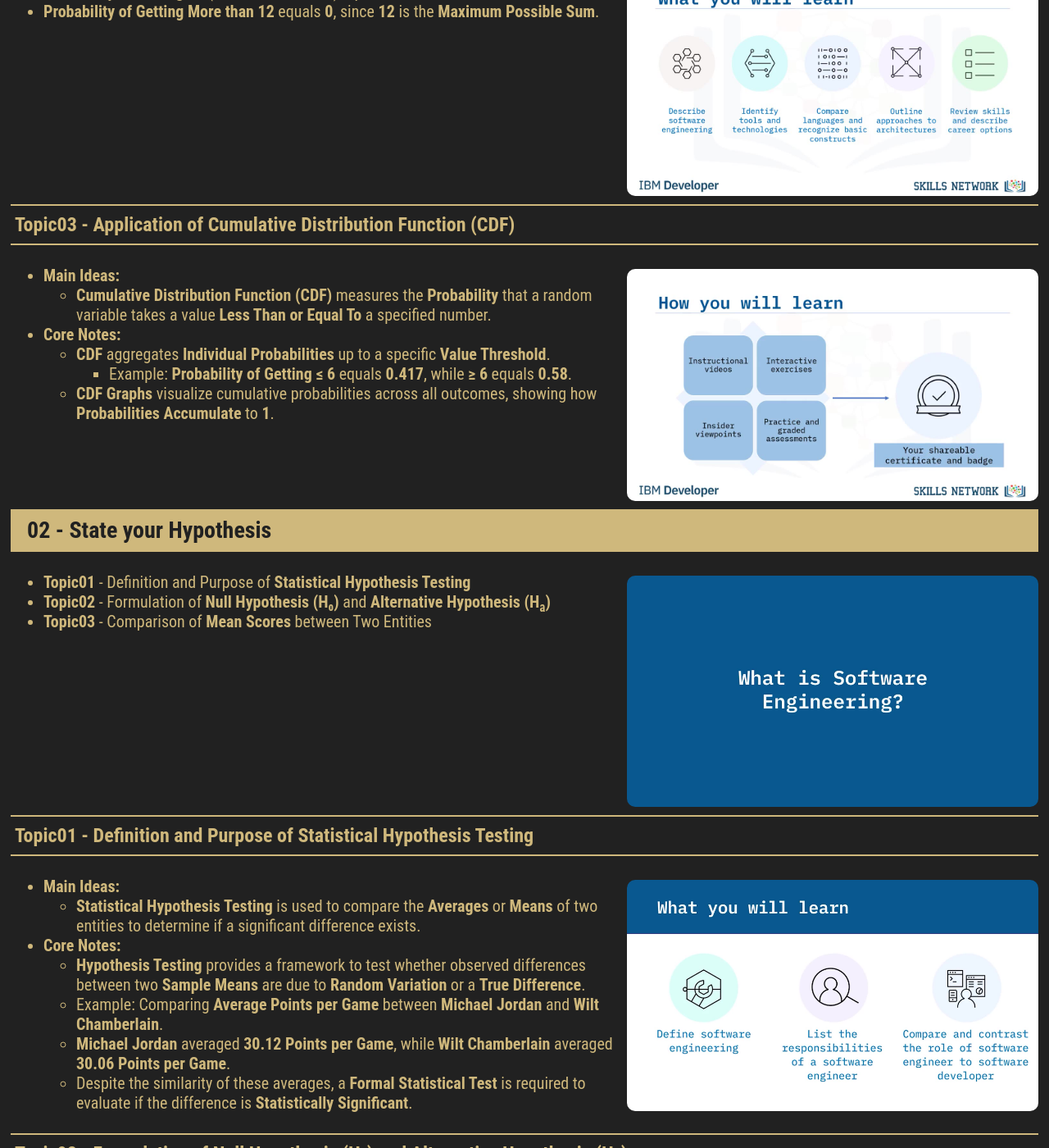
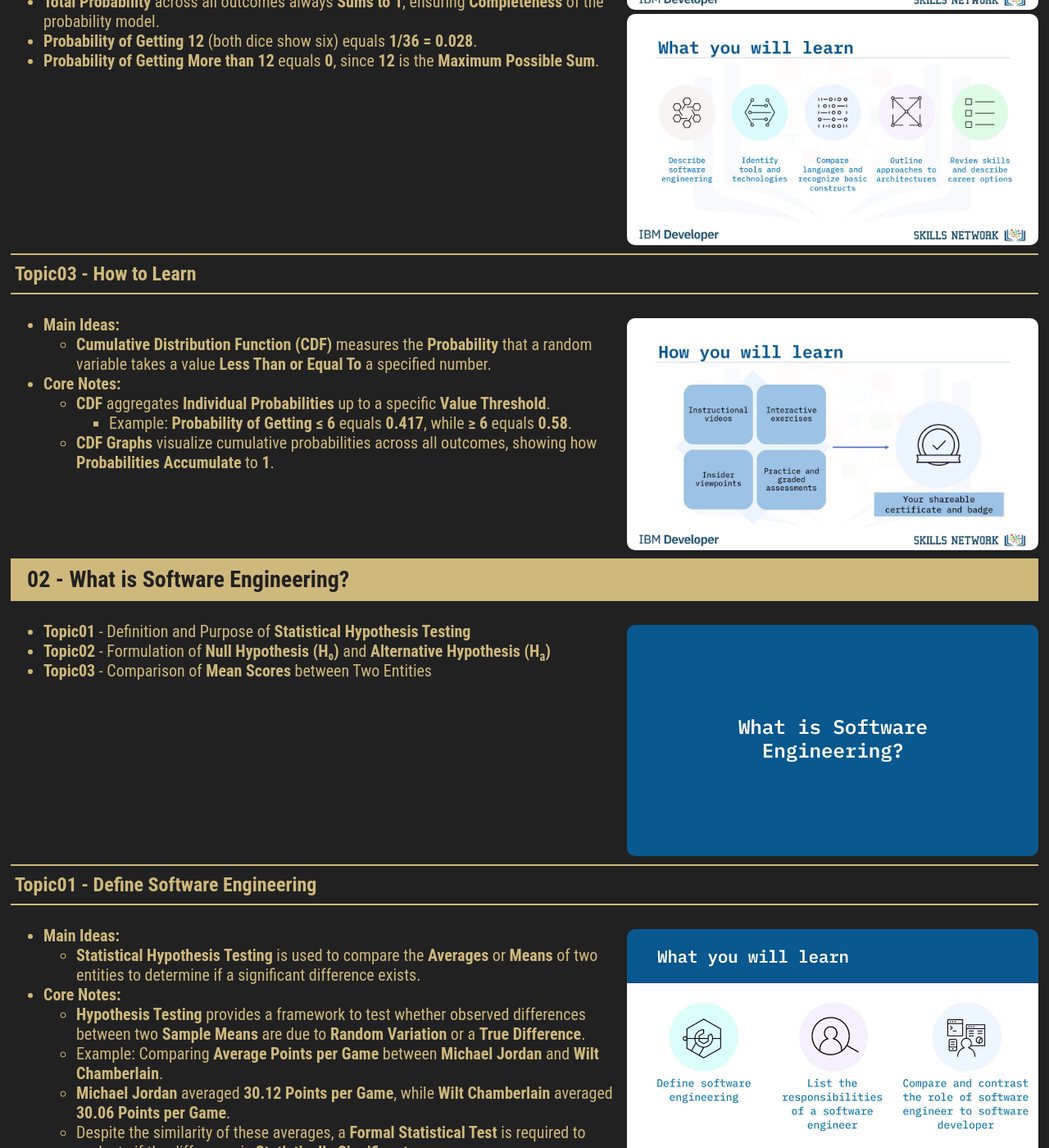
Before and after one commit to milanfx/milanfx.github.io, a Jekyll site: the page built from test.md, in a window 1280 px wide and 1400 px high, scrolled down 1946 px. Shown: the whole window at 82% size. Built offline with Jekyll 4.4.1, drawn with Linux system fonts in a browser that asks for light colours; our own code applies the rules of GitHub Pages for plain Markdown files; some of the changed text lies outside the part shown.

Commit message:
Update course topics and structure in test.md

```diff
--- a/test.md
+++ b/test.md
@@ -10,7 +10,7 @@ permalink: /DS05M5/
 - **04 - T distribution**
 - **05 - Probability of Getting a High or Low Teaching Evaluation**
 
-## 01 - Random Numbers and Probability Distributions
+## 01 - Course Introduction
 
 <div style="display:grid; grid-template-columns: 6fr 4fr;"><div markdown="1" style="min-width:0;">
 
@@ -19,7 +19,12 @@ permalink: /DS05M5/
 - **Topic03** - Application of **Cumulative Distribution Function (CDF)**
 - **Topic04** - Modeling with **Normal Distribution** using **Mean** and **Standard Deviation**
 
-</div><div style="text-align:center;"><br><img src="/images/M101.jpg" style="max-width:100%; border-radius:10px;"></div></div>
+</div><div style="text-align:center;">
+    <br><img src="/images/M101.jpg" style="max-width:100%; border-radius:10px;">
+</div></div>
+
+
+### 01 - Define Software Engineering
 
 <div style="display:grid; grid-template-columns: 6fr 4fr;"><div markdown="1" style="min-width:0;">
 
@@ -50,7 +55,7 @@ permalink: /DS05M5/
 
 </div><div style="text-align:center;"><br><img src="/images/M102.jpg" style="max-width:100%; border-radius:10px;"></div></div>
 
-### Topic02 - Structure and Interpretation of Probability Distributions
+### Topic02 - Course Introdution
 
 <div style="display:grid; grid-template-columns: 6fr 4fr;"><div markdown="1" style="min-width:0;">
 
@@ -67,9 +72,12 @@ permalink: /DS05M5/
 - **Probability of Getting 12** (both dice show six) equals **1/36 = 0.028**.
 - **Probability of Getting More than 12** equals **0**, since **12** is the **Maximum Possible Sum**.
 
-</div><div style="text-align:center;"><br><img src="/images/M103.jpg" style="max-width:100%; border-radius:10px;"><img src="/images/M104.jpg" style="max-width:100%; border-radius:10px;"></div></div>
+</div><div style="text-align:center;">
+    <br><img src="/images/M103.jpg" style="max-width:100%; border-radius:10px;">
+    <br><img src="/images/M104.jpg" style="max-width:100%; border-radius:10px;">
+</div></div>
 
-### Topic03 - Application of Cumulative Distribution Function (CDF)
+### Topic03 - How to Learn
 
 <div style="display:grid; grid-template-columns: 6fr 4fr;"><div markdown="1" style="min-width:0;">
 
@@ -81,9 +89,11 @@ permalink: /DS05M5/
         - Example: **Probability of Getting ≤ 6** equals **0.417**, while **≥ 6** equals **0.58**.
     - **CDF Graphs** visualize cumulative probabilities across all outcomes, showing how **Probabilities Accumulate** to **1**.
 
-</div><div style="text-align:center;"><br><img src="/images/M105.jpg" style="max-width:100%; border-radius:10px;"></div></div>
+</div><div style="text-align:center;">
+    <br><img src="/images/M105.jpg" style="max-width:100%; border-radius:10px;">
+</div></div>
 
-## 02 - State your Hypothesis
+## 02 - What is Software Engineering?
 
 <div style="display:grid; grid-template-columns: 6fr 4fr;"><div markdown="1" style="min-width:0;">
 
@@ -91,9 +101,11 @@ permalink: /DS05M5/
 - **Topic02** - Formulation of **Null Hypothesis (H₀)** and **Alternative Hypothesis (Hₐ)**
 - **Topic03** - Comparison of **Mean Scores** between Two Entities
 
-</div><div style="text-align:center;"><br><img src="/images/M301.jpg" style="max-width:100%; border-radius:10px;"></div></div>
+</div><div style="text-align:center;">
+    <br><img src="/images/M301.jpg" style="max-width:100%; border-radius:10px;">
+</div></div>
 
-### Topic01 - Definition and Purpose of Statistical Hypothesis Testing
+### Topic01 - Define Software Engineering
 
 <div style="display:grid; grid-template-columns: 6fr 4fr;"><div markdown="1" style="min-width:0;">
 
@@ -106,9 +118,11 @@ permalink: /DS05M5/
     - **Michael Jordan** averaged **30.12 Points per Game**, while **Wilt Chamberlain** averaged **30.06 Points per Game**.
     - Despite the similarity of these averages, a **Formal Statistical Test** is required to evaluate if the difference is **Statistically Significant**.
 
-</div><div style="text-align:center;"><br><img src="/images/M302.jpg" style="max-width:100%; border-radius:10px;"></div></div>
+</div><div style="text-align:center;">
+    <br><img src="/images/M302.jpg" style="max-width:100%; border-radius:10px;">
+</div></div>
 
-### Topic02 - Formulation of Null Hypothesis (H₀) and Alternative Hypothesis (Hₐ)
+### Topic02 - Software Crisis
 
 <div style="display:grid; grid-template-columns: 6fr 4fr;"><div markdown="1" style="min-width:0;">
 
@@ -133,9 +147,12 @@ permalink: /DS05M5/
             - **Hₐ:** μ_J > μ_C
     - **Selection of Test Type** depends on the **Research Question** or **Expectation** regarding the relationship between the two means.
 
-</div><div style="text-align:center;"><br><img src="/images/M303.jpg" style="max-width:100%; border-radius:10px;"><img src="/images/M304.jpg" style="max-width:100%; border-radius:10px;"></div></div>
+</div><div style="text-align:center;">
+    <br><img src="/images/M303.jpg" style="max-width:100%; border-radius:10px;">
+    <br><img src="/images/M304.jpg" style="max-width:100%; border-radius:10px;">
+</div></div>
 
-### Topic03 - Comparison of Mean Scores between Two Entities
+### Topic03 - Other Projects
 
 <div style="display:grid; grid-template-columns: 6fr 4fr;"><div markdown="1" style="min-width:0;">
 
@@ -152,4 +169,7 @@ permalink: /DS05M5/
         - If the **Null Hypothesis** is rejected, it implies a **Statistically Significant Difference** between the two averages.
         - If not rejected, the **Observed Difference** could be due to **Random Variation**.
 
-</div><div style="text-align:center;"><br><img src="/images/M305.jpg" style="max-width:100%; border-radius:10px;"><img src="/images/M306.jpg" style="max-width:100%; border-radius:10px;"></div></div>
+</div><div style="text-align:center;">
+    <br><img src="/images/M305.jpg" style="max-width:100%; border-radius:10px;">
+    <br><img src="/images/M306.jpg" style="max-width:100%; border-radius:10px;">
+</div></div>
```
